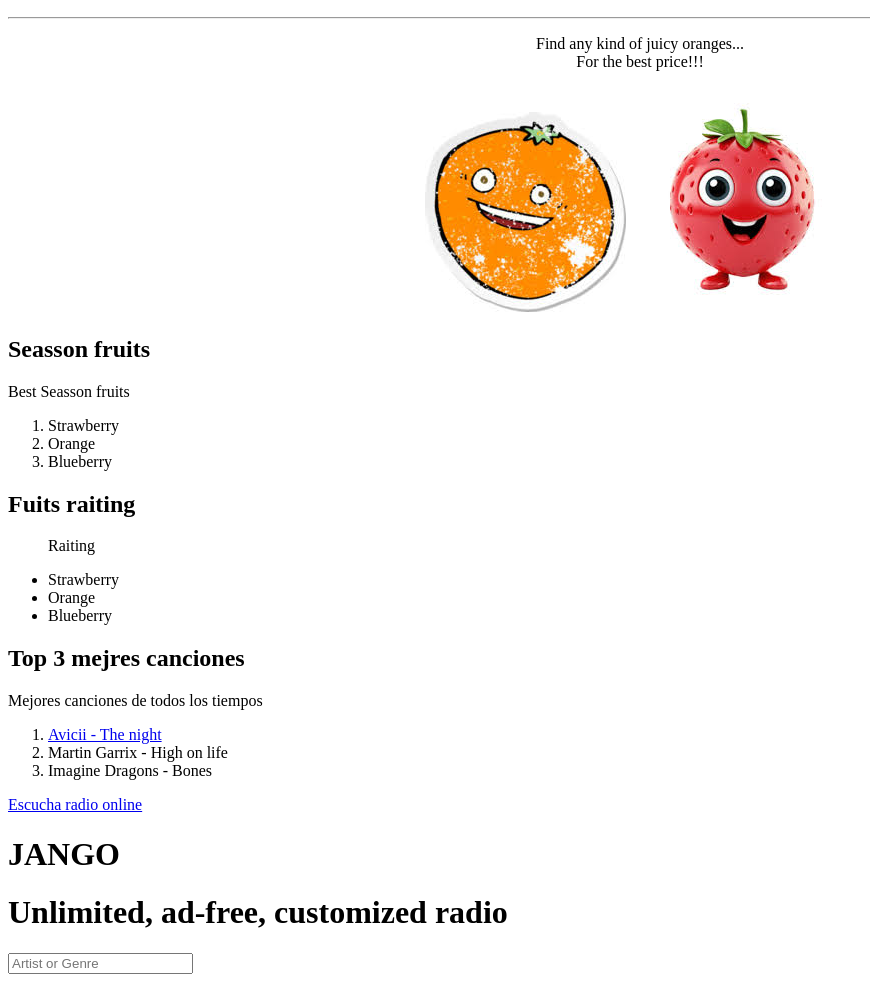
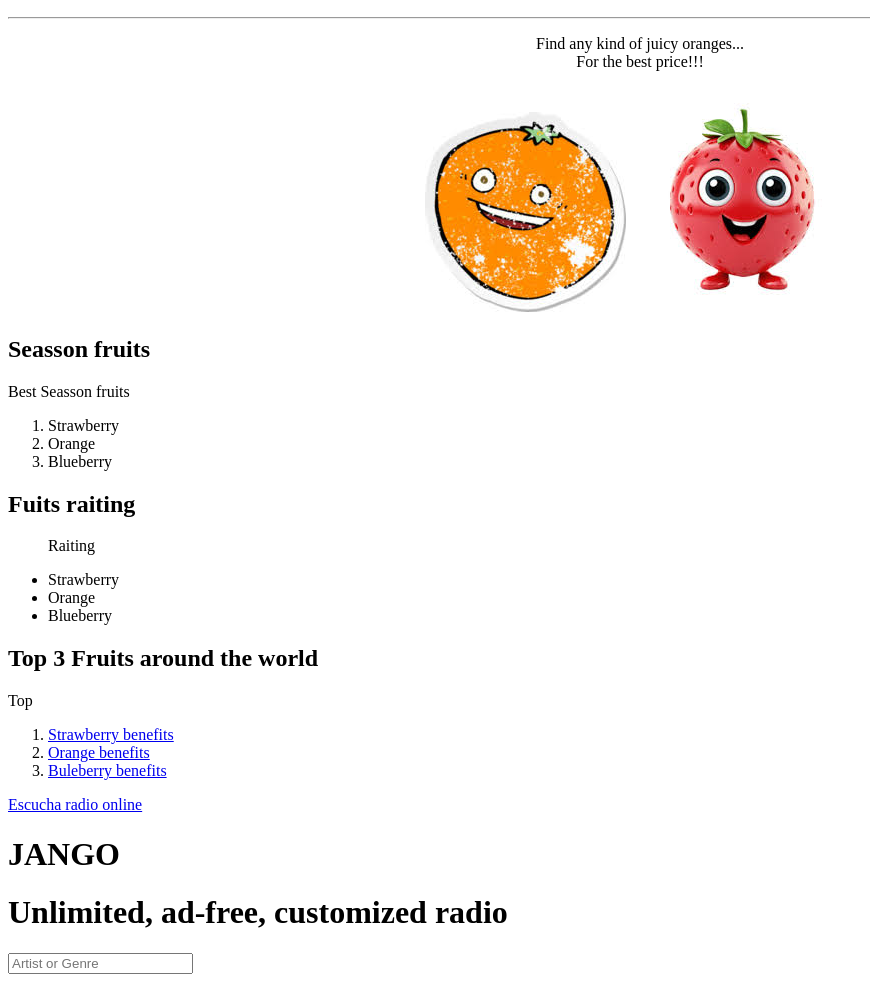
Before and after one commit to Yajsel/LocaltoGithub, a plain HTML site: page index.html in a window 1280 px wide. Shown: the part 110-1097 px from the top of the page, without its empty margins (0-870 px from the left). Drawn offline with Linux system fonts and the light colour scheme.

Commit message:
Add body

```diff
--- a/index.html
+++ b/index.html
@@ -30,14 +30,14 @@
         <li>Blueberry</li>
     </Ul>
 
-    <h2>Top 3 mejres canciones</h2>
-    <p>Mejores canciones de todos los tiempos</p>
+    <h2>Top 3 Fruits around the world </h2>
+    <p>Top</p>
     <OL>
         <Li>
-            <a href="https://www.youtube.com/watch?v=UtF6Jej8yb4" target="_blank">Avicii - The night</a>
+            <a href="https://www.youtube.com/watch?v=GVyZj4yYYjc" target="_blank">Strawberry benefits</a>
         </Li>
-        <Li>Martin Garrix - High on life</Li>
-        <Li>Imagine Dragons - Bones</Li>
+        <Li><a href="https://www.youtube.com/watch?v=n6pSbG0xWp8" target="_blank">Orange benefits</a></Li>
+        <Li><a href="https://www.youtube.com/watch?v=HKBHrD7MC34" target="_blank">Buleberry benefits</a></Li>
     </OL>
     <a href="https://www.jango.com" target="_blank">Escucha radio online</a>
 
```
